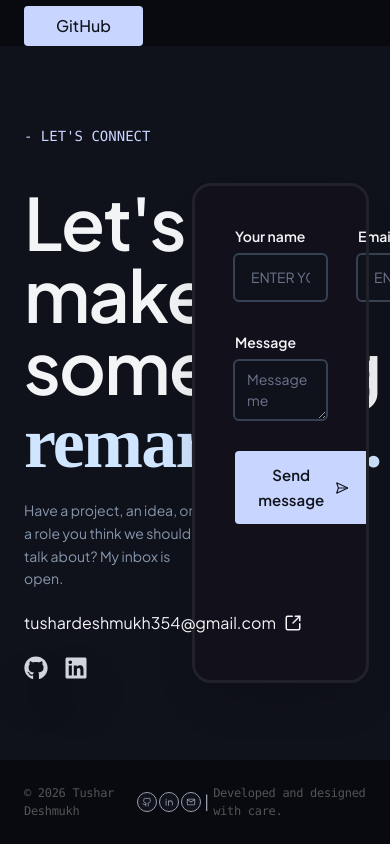
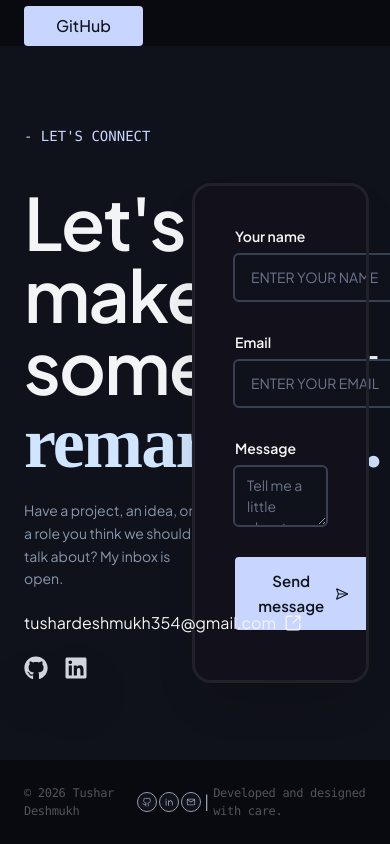
Before and after one commit to deshmukht05/Personal-Porfolio-Website, a React (Vite) app: page / in a window 390 px wide. Shown: the part 5644-6488 px from the top of the page. Built offline with nearby package versions, Linux system fonts and the light colour scheme; a web font is replaced by a local one.

Commit message:
Files updated

```diff
--- a/src/UI/ContactForm.jsx
+++ b/src/UI/ContactForm.jsx
@@ -1,6 +1,8 @@
-import { SendHorizonal } from "lucide-react";
+import { SendHorizonal, CheckCircle2 } from "lucide-react";
 import { useState } from "react";
-import { NavLink } from "react-router-dom";
+
+const FORMSUBMIT_ENDPOINT =
+  "https://formsubmit.co/ajax/tushardeshmukh354@gmail.com";
 
 export const ContactForm = () => {
   const [contact, setContact] = useState({
@@ -9,23 +11,63 @@ export const ContactForm = () => {
     message: "",
   });
 
+  const [showPopup, setShowPopup] = useState(false);
+  const [isSubmitting, setIsSubmitting] = useState(false);
+  const [error, setError] = useState(null);
+
   const handleChange = (e) => {
     const { name, value } = e.target;
     setContact((prev) => ({ ...prev, [name]: value }));
   };
 
-  const handleSubmit = (event) => {
+  const handleSubmit = async (event) => {
     event.preventDefault();
-    console.log(contact);
+    setIsSubmitting(true);
+    setError(null);
+
+    try {
+      const response = await fetch(FORMSUBMIT_ENDPOINT, {
+        method: "POST",
+        headers: {
+          "Content-Type": "application/json",
+          Accept: "application/json",
+        },
+        body: JSON.stringify({
+          name: contact.userName,
+          email: contact.email,
+          message: contact.message,
+          _subject: `New message from ${contact.userName}`,
+          _template: "table",
+          _captcha: "false",
+        }),
+      });
+
+      const result = await response.json();
+
+      if (result.success === "true" || response.ok) {
+        setContact({ userName: "", email: "", message: "" });
+        setShowPopup(true);
+        setTimeout(() => setShowPopup(false), 1500);
+      } else {
+        setError("Something went wrong. Please try again.");
+      }
+    } catch (err) {
+      console.error("Form submission error:", err);
+      setError("Network error. Please check your connection.");
+    } finally {
+      setIsSubmitting(false);
+    }
   };
 
   return (
+    <>
       <form onSubmit={handleSubmit}>
         <div className="form-grid">
           <div className="contact-label">
-          <label htmlFor="username">Your name</label>
+            <label htmlFor="userName">Your name</label>
             <input
               type="text"
+              id="userName"
               name="userName"
               placeholder="ENTER YOUR NAME"
               value={contact.userName}
@@ -39,6 +81,7 @@ export const ContactForm = () => {
             <label htmlFor="email">Email</label>
             <input
               type="email"
+              id="email"
               name="email"
               placeholder="ENTER YOUR EMAIL"
               value={contact.email}
@@ -48,11 +91,13 @@ export const ContactForm = () => {
             />
           </div>
         </div>
+
         <div className="contact-label">
           <label htmlFor="message">Message</label>
           <textarea
+            id="message"
             name="message"
-          placeholder="Message me"
+            placeholder="Tell me a little about your project or opportunity..."
             value={contact.message}
             onChange={handleChange}
             required
@@ -60,10 +105,29 @@ export const ContactForm = () => {
           ></textarea>
         </div>
 
-      <NavLink to="/" className="contact-btn">
-        <button className="contact-description">Send message</button>
+        {error && <p className="form-error">{error}</p>}
+
+        <button
+          type="submit"
+          className="contact-btn"
+          disabled={isSubmitting}
+        >
+          <p>{isSubmitting ? "Sending..." : "Send message"}</p>
           <SendHorizonal className="btn-icon" />
-      </NavLink>
+        </button>
       </form>
+
+      {showPopup && (
+        <div className="popup-overlay">
+          <div className="popup-box">
+            <CheckCircle2 className="popup-icon" size={48} />
+            <h3 className="popup-title">Message Sent!</h3>
+            <p className="popup-message">
+              Thanks for reaching out. I'll get back to you soon.
+            </p>
+          </div>
+        </div>
+      )}
+    </>
   );
 };
--- a/src/index.css
+++ b/src/index.css
@@ -388,12 +388,13 @@ h1 {
   @apply text-gray-100 size-4.5;
 }
 
+
 .contact-btn {
-  @apply w-fit bg-[#c8d6ff] flex items-center cursor-pointer gap-2 py-3 px-5 rounded;
+  @apply bg-[#c8d6ff] flex items-center gap-2 py-3 px-5 rounded;
 }
 
-.contact-btn button {
-  @apply text-[#11131c] text-[15px] font-semibold cursor-pointer;
+.contact-btn {
+  @apply w-fit text-[#11131c] text-[15px] font-semibold leading-relaxed cursor-pointer;
 }
 
 .contact-btn .btn-icon {
@@ -402,7 +403,7 @@ h1 {
 
 .link-icon {
   @apply text-gray-300 hover:text-gray-100 size-6 drop-shadow-2xl cursor-pointer;
-  @apply hover:-translate-y-0.5 transition-all duration-200;
+  /* @apply hover:-translate-y-0.5 transition-all duration-200; */
 }
 
 /* ================ Form ================ */
@@ -412,7 +413,11 @@ form {
 }
 
 .form-grid {
-  @apply flex flex-row gap-8 justify-between;
+  @apply grid sm:grid-cols-2 gap-8;
+}
+
+.form-error {
+  @apply text-red-400 text-sm mt-2;
 }
 
 .contact-label {
@@ -480,6 +485,55 @@ footer {
 .footer-nav {
   @apply text-[12px] md:text-sm font-medium hover:text-white transition-all;
 }
+
+
+/* ================= Popup Overlay — darkens the background ================= */
+.popup-overlay {
+  @apply fixed inset-0 z-[100] flex items-center justify-center;
+  @apply bg-black/60 backdrop-blur-sm;
+  animation: popup-fade-in 0.2s ease-out;
+}
+
+/* Popup Box */
+.popup-box {
+  @apply flex flex-col items-center gap-3 px-10 py-8;
+  @apply bg-[#11131c] outline-2 outline-gray-700 rounded-2xl shadow-2xl;
+  @apply min-w-[320px] max-w-[90vw];
+  animation: popup-scale-in 0.3s cubic-bezier(0.34, 1.56, 0.64, 1);
+}
+
+/* Tick Icon */
+.popup-icon {
+  @apply text-[#c8d6ff];
+  animation: popup-icon-pop 0.4s ease-out 0.15s backwards;
+}
+
+.popup-title {
+  @apply text-xl font-semibold text-white tracking-wide;
+}
+
+.popup-message {
+  @apply text-sm text-gray-400 text-center leading-relaxed;
+}
+
+/* Animations */
+@keyframes popup-fade-in {
+  from { opacity: 0; }
+  to   { opacity: 1; }
+}
+
+@keyframes popup-scale-in {
+  from { opacity: 0; transform: scale(0.85); }
+  to   { opacity: 1; transform: scale(1); }
+}
+
+@keyframes popup-icon-pop {
+  0%   { transform: scale(0) rotate(-45deg); opacity: 0; }
+  60%  { transform: scale(1.2) rotate(5deg); opacity: 1; }
+  100% { transform: scale(1) rotate(0deg); opacity: 1; }
+}
+
+
 
 /* ================= Animation Scroll Bar ================= */
 .animation-scroll-wrapper {
```
Lines whose indentation alone changed are shown as unchanged.
